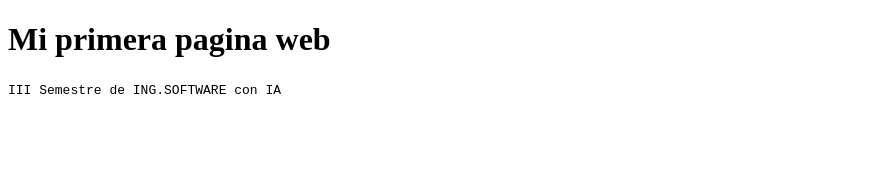
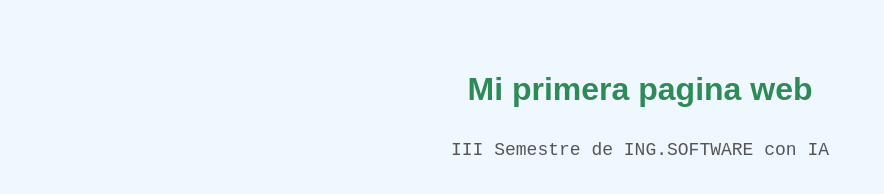
Before and after one commit to Eliot18-web/disploy-webpage-senati, a plain HTML site: page disploy-webpage-senati/index.html in a window 1280 px wide. Shown: the whole page, without its empty margins (0-884 px from the left). Drawn offline with Linux system fonts and the light colour scheme.

Commit message:
pagina web

```diff
--- a/disploy-webpage-senati/estilos.css
+++ b/disploy-webpage-senati/estilos.css
@@ -0,0 +1,21 @@
+/* styles.css */
+body {
+    font-family: Arial, sans-serif; /* Cambiar la fuente */
+    background-color: #f0f8ff; /* Color de fondo */
+    margin: 0;
+    padding: 0;
+}
+
+h1 {
+    text-align: center; /* Centra el texto */
+    color: #2e8b57; /* Color de texto */
+    padding-top: 50px;
+}
+
+samp {
+    display: block; /* Hace que el texto ocupe toda la línea */
+    text-align: center; /* Centra el texto */
+    font-size: 18px;
+    color: #555; /* Color de texto */
+    padding: 10px;
+}
--- a/disploy-webpage-senati/index.html
+++ b/disploy-webpage-senati/index.html
@@ -4,6 +4,7 @@
     <meta charset="UTF-8">
     <meta name="viewport" content="width=device-width, initial-scale=1.0">
     <title>Senati</title>
+    <link rel="stylesheet" href="estilos.css">
 </head>
 <body>
     <h1>Mi primera pagina web</h1>
```
